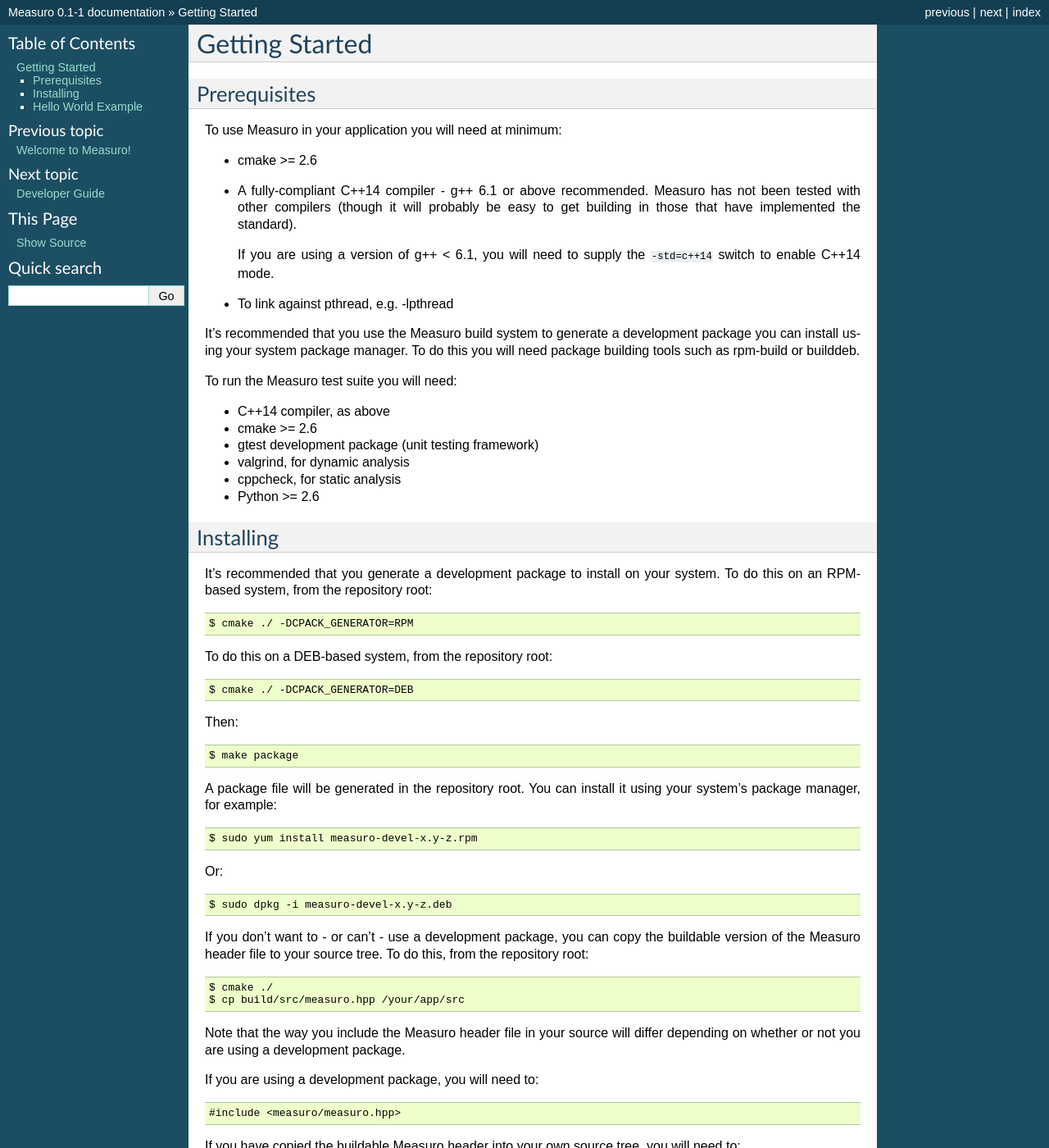
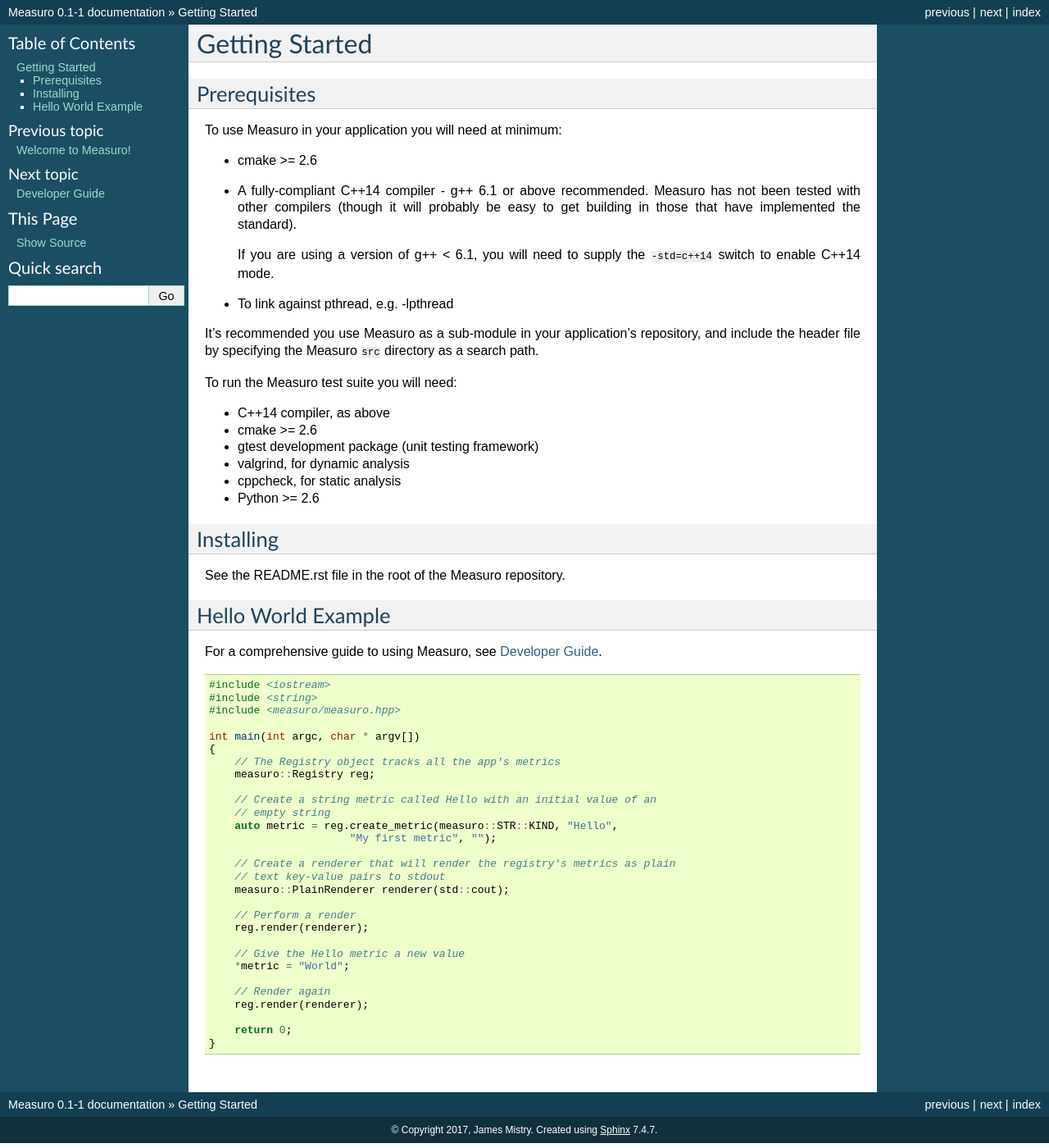
Before and after one commit to jamesmistry/measuro, a Sphinx documentation site: the page built from docs/source/getting-started.txt, in a window 1280 px wide and 1400 px high. Shown: the whole window at 82% size. Built offline with Sphinx 7.4.7, drawn with Linux system fonts in a browser that asks for light colours; some of the changed text lies outside the part shown.

Commit message:
Updated docs

```diff
--- a/docs/source/getting-started.txt
+++ b/docs/source/getting-started.txt
@@ -15,9 +15,9 @@
   ``-std=c++14`` switch to enable C++14 mode.
 - To link against pthread, e.g. -lpthread
 
-It's recommended that you use the Measuro build system to generate a
-development package you can install using your system package manager. To do
-this you will need package building tools such as rpm-build or builddeb.
+It's recommended you use Measuro as a sub-module in your application's
+repository, and include the header file by specifying the Measuro ``src``
+directory as a search path.
 
 To run the Measuro test suite you will need:
 
@@ -31,62 +31,7 @@
 Installing
 ----------
 
-It's recommended that you generate a development package to install on your
-system. To do this on an RPM-based system, from the repository root:
-
-.. code-block:: none
-
-    $ cmake ./ -DCPACK_GENERATOR=RPM
-
-To do this on a DEB-based system, from the repository root:
-
-.. code-block:: none
-
-    $ cmake ./ -DCPACK_GENERATOR=DEB
-
-Then:
-
-.. code-block:: none
-
-    $ make package
-
-A package file will be generated in the repository root. You can install it
-using your system's package manager, for example:
-
-.. code-block:: none
-
-    $ sudo yum install measuro-devel-x.y-z.rpm
-
-Or:
-
-.. code-block:: none
-
-    $ sudo dpkg -i measuro-devel-x.y-z.deb
-
-If you don't want to - or can't - use a development package, you can copy the
-buildable version of the Measuro header file to your source tree. To do this,
-from the repository root:
-
-.. code-block:: none
-
-    $ cmake ./
-    $ cp build/src/measuro.hpp /your/app/src
-
-Note that the way you include the Measuro header file in your source will
-differ depending on whether or not you are using a development package.
-
-If you are using a development package, you will need to:
-
-.. code-block:: none
-
-    #include <measuro/measuro.hpp>
-
-If you have copied the buildable Measuro header into your own source tree, you
-will need to:
-
-.. code-block:: none
-
-    #include "measuro.hpp"
+See the README.rst file in the root of the Measuro repository.
 
 Hello World Example
 -------------------
--- a/docs/source/index.txt
+++ b/docs/source/index.txt
@@ -17,7 +17,7 @@
 - Minimise the performance impact of frequent metric updates using built-in
   rate limiting options
 - Easily output metrics in custom formats using the simple Renderer interface,
-  or use the built-in plain text and JSON renderers
+  or use the built-in plain text, JSON and Prometheus renderers
 - Schedule asynchronous metric render operations to automatically write
   formatted metrics to an output stream at regular intervals
 
```
Also changed, not shown: docs/source/developer-guide.txt (+27 -5 lines).
